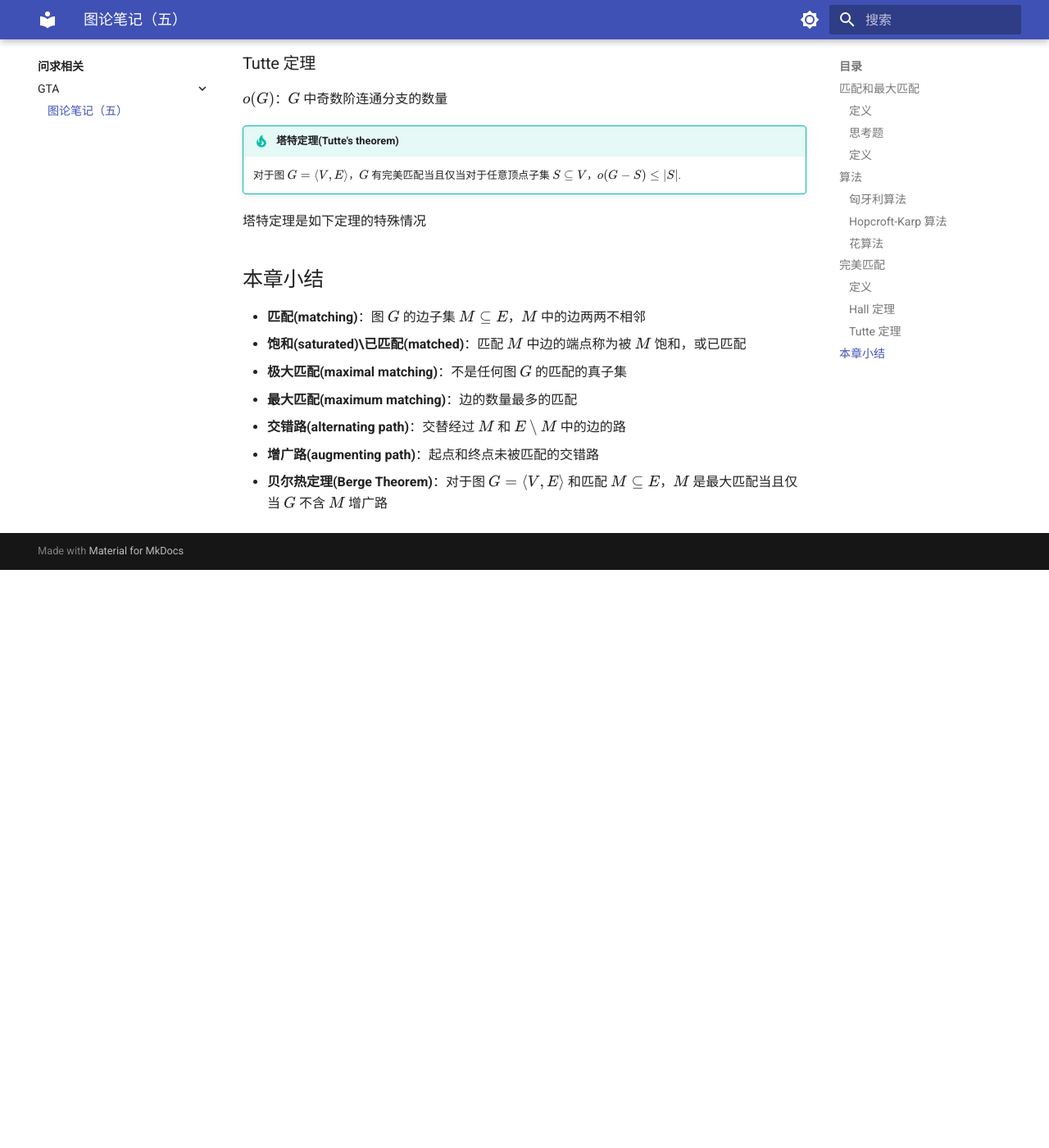
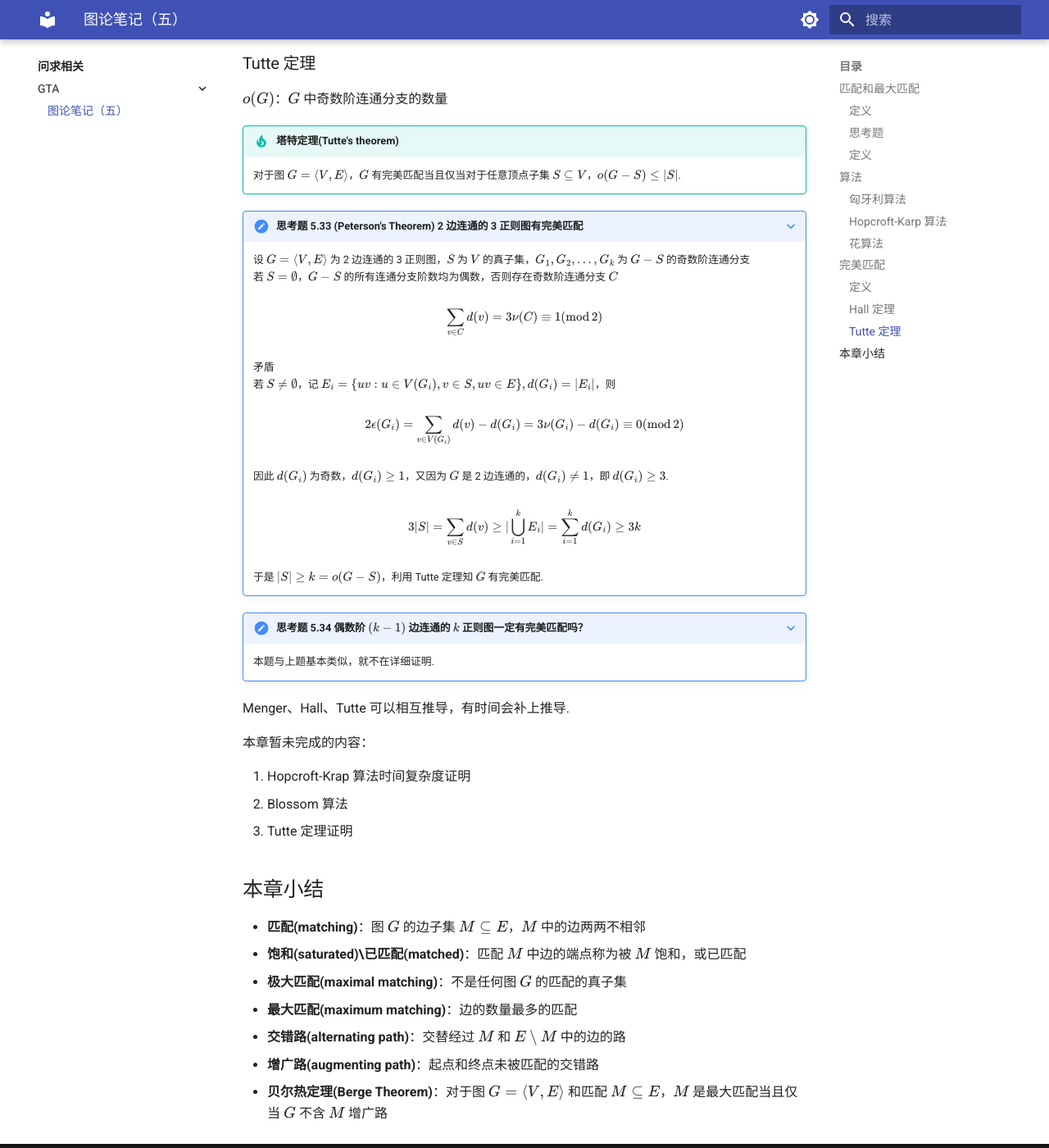
Before and after one commit to NJU-GTA/ps, an MkDocs documentation site: the page built from docs/问求相关/GTA/1.md, in a window 1280 px wide and 1400 px high, scrolled down 9502 px. Shown: the whole window at 82% size. Built offline with MkDocs 1.6.1 and Material for MkDocs 9.7.7, drawn with Linux system fonts in a browser that asks for light colours; comment, search, counter and statistics services are not loaded; before the commit the page ends 10197 px from its top, so only the background shows below that.

Commit message:
Update Chapter 5

```diff
--- a/docs/问求相关/GTA/1.md
+++ b/docs/问求相关/GTA/1.md
@@ -239,6 +239,8 @@ $E_M = \{(l, r):l\in L, r\in R, (l, r)\in E-M\}\cup\{(r,l):l\in L, r\in R, (l,r)
 
 算法的复杂度分析如下
 
+
+
 ### 花算法
 
 ???+ note "思考题 5.16 为什么二分图不存在上述问题?"
@@ -358,9 +360,35 @@ $o(G)$：$G$ 中奇数阶连通分支的数量
 
     对于图 $G = \langle V, E \rangle$，$G$ 有完美匹配当且仅当对于任意顶点子集 $S \subseteq V$，$o(G-S) \leq |S|$.
 
-塔特定理是如下定理的特殊情况
+???+ note "思考题 5.33 (Peterson's Theorem)  2 边连通的 3 正则图有完美匹配"
 
+    设 $G = \langle V, E \rangle$ 为 2 边连通的 3 正则图，$S$ 为 $V$ 的真子集，$G_1, G_2, ..., G_k$ 为 $G-S$ 的奇数阶连通分支
+    若 $S = \emptyset$，$G-S$ 的所有连通分支阶数均为偶数，否则存在奇数阶连通分支 $C$
 
+    $$\sum_{v \in C} d(v) = 3 \nu(C) \equiv 1 (\operatorname{mod} 2)$$
+
+    矛盾
+    若 $S \neq \emptyset$，记 $E_i = \{u v: u\in V(G_i), v\in S, u v \in E\}, d(G_i) = |E_i|$，则
+
+    $$2\epsilon(G_i) = \sum_{v \in V(G_i)}d(v) - d(G_i) = 3\nu(G_i)-d(G_i)\equiv 0(\operatorname{mod} 2)$$
+
+    因此 $d(G_i)$ 为奇数，$d(G_i) \geq 1$，又因为 $G$ 是 2 边连通的，$d(G_i) \neq 1$，即 $d(G_i) \geq 3$.
+
+    $$3|S|=\sum_{v\in S}d(v) \geq |\bigcup_{i = 1}^{k} E_i| = \sum_{i = 1}^{k} d(G_i)\geq 3k$$
+
+    于是 $|S|\geq k = o(G-S)$，利用 Tutte 定理知 $G$ 有完美匹配.
+
+???+ note "思考题 5.34  偶数阶 $(k-1)$ 边连通的 $k$ 正则图一定有完美匹配吗？"
+
+    本题与上题基本类似，就不在详细证明.
+
+Menger、Hall、Tutte 可以相互推导，有时间会补上推导.
+
+本章暂未完成的内容：
+
+1. Hopcroft-Krap 算法时间复杂度证明
+2. Blossom 算法
+3. Tutte 定理证明
 
 ## 本章小结
 
```
